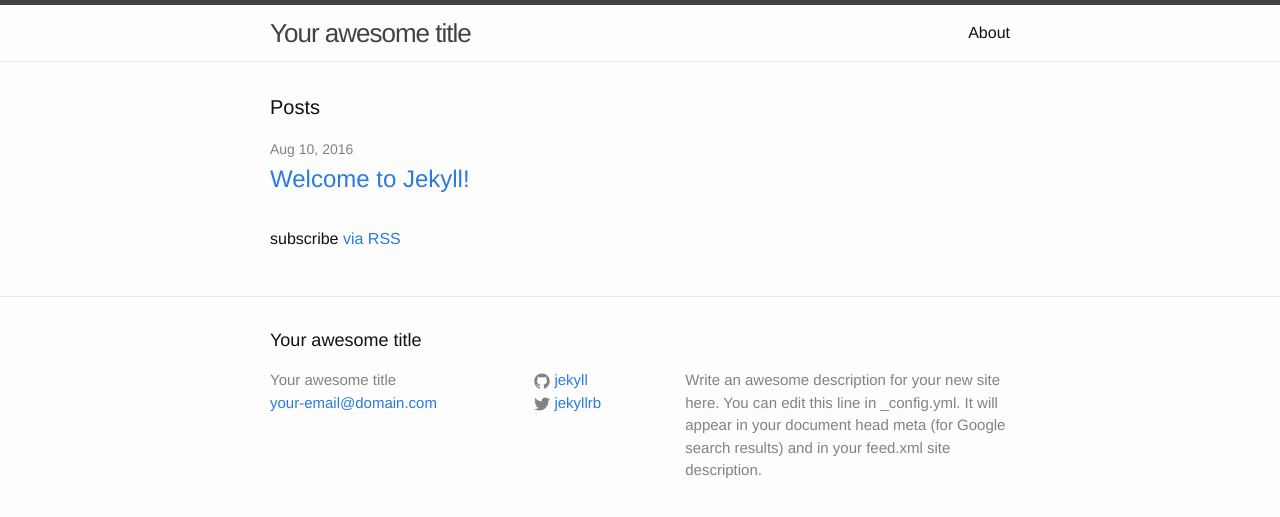
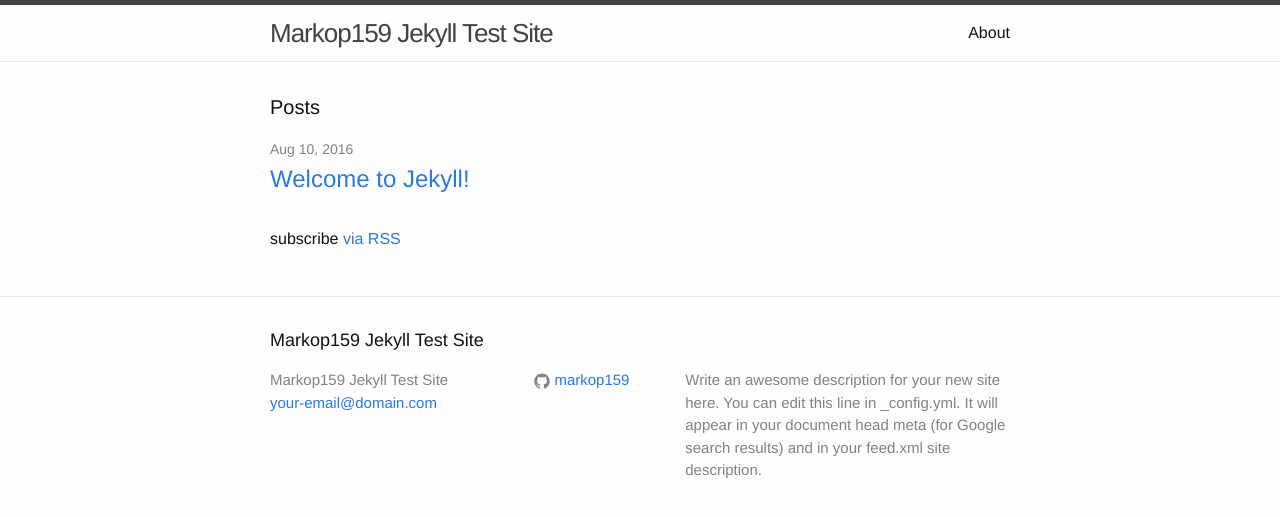
Before and after one commit to markop159/markop159.github.io, a Jekyll site: the page built from index.html, in a window 1280 px wide. Shown: the top 517 px of the page. Built offline with Jekyll 4.4.1, drawn with Linux system fonts in a browser that asks for light colours.

Commit message:
New Title

```diff
--- a/_config.yml
+++ b/_config.yml
@@ -6,7 +6,7 @@
 # 'jekyll serve'. If you change this file, please restart the server process.
 
 # Site settings
-title: Your awesome title
+title: Markop159 Jekyll Test Site
 email: your-email@domain.com
 description: > # this means to ignore newlines until "baseurl:"
   Write an awesome description for your new site here. You can edit this
@@ -14,8 +14,8 @@
   Google search results) and in your feed.xml site description.
 baseurl: "" # the subpath of your site, e.g. /blog
 url: "http://yourdomain.com" # the base hostname & protocol for your site
-twitter_username: jekyllrb
-github_username:  jekyll
+#twitter_username: jekyllrb
+github_username:  markop159
 
 # Build settings
 markdown: kramdown
```
